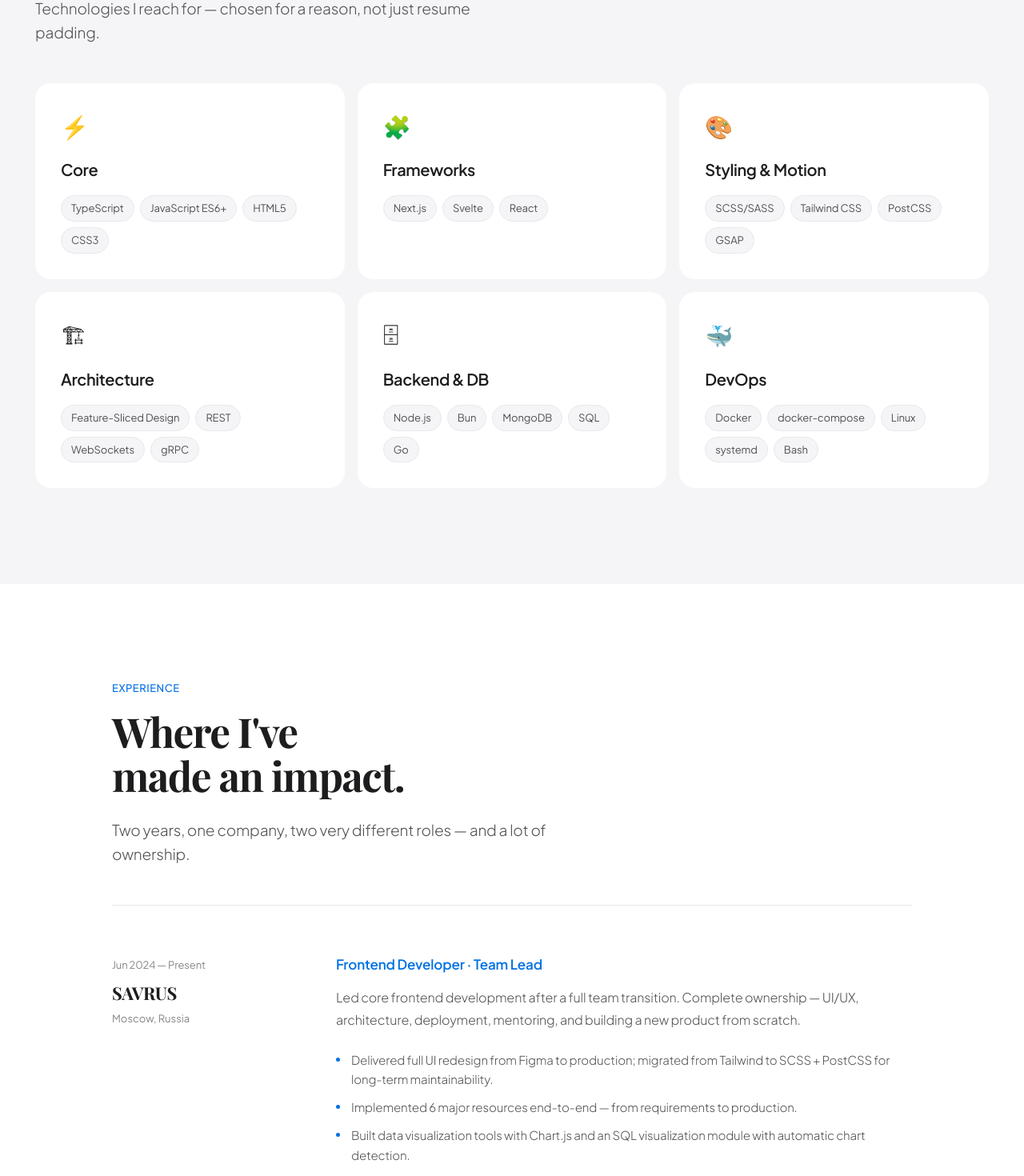
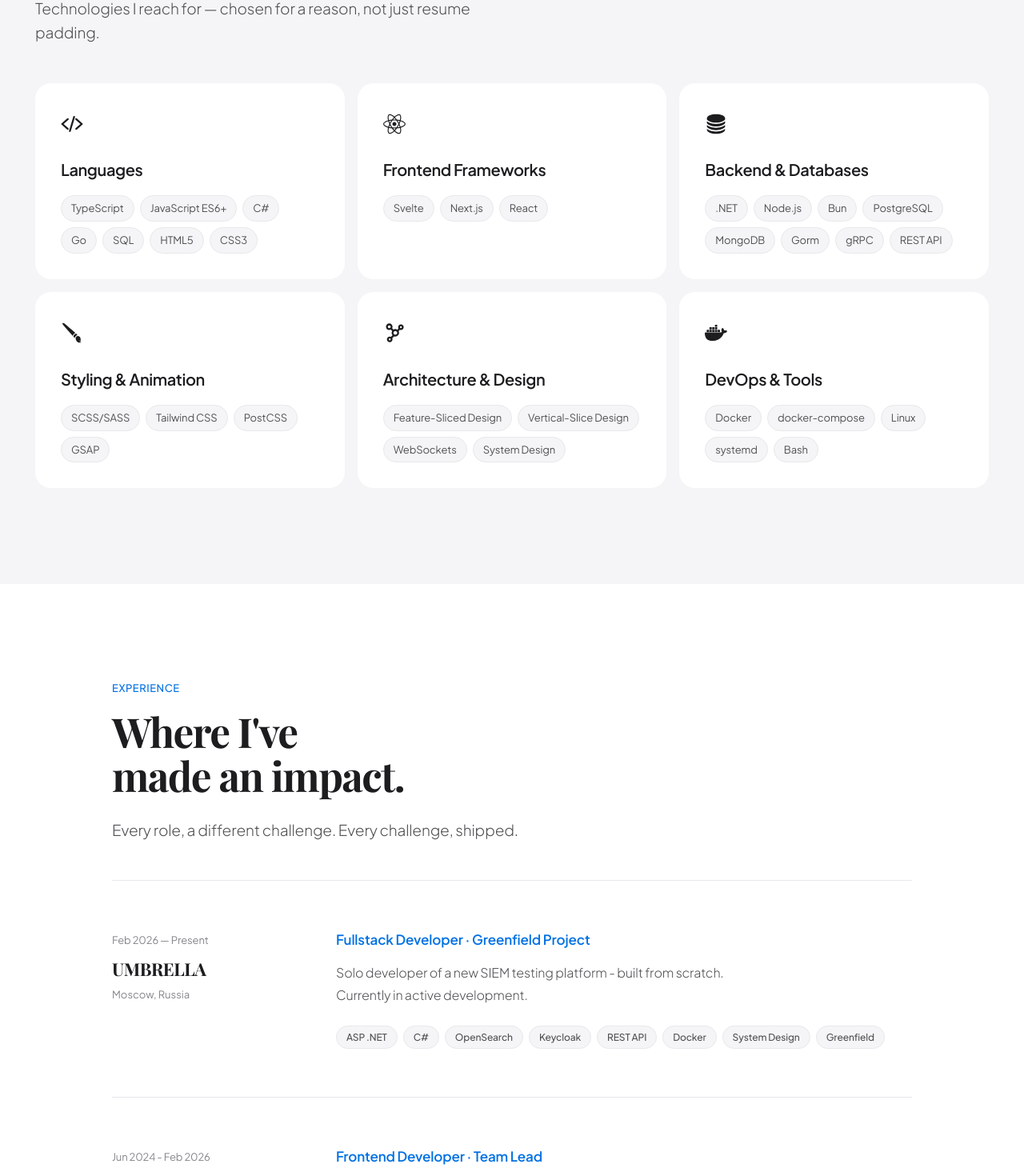
Before and after one commit to georgystavissky/personalWebsite, a Next.js app: page /personalWebsite/# in a window 1280 px wide. Shown: the part 2140-3610 px from the top of the page at 80% size. Built offline with nearby package versions, Linux system fonts and the light colour scheme; a web font is replaced by a local one.

Commit message:
Actualize info

```diff
--- a/src/components/about/About.tsx
+++ b/src/components/about/About.tsx
@@ -20,7 +20,7 @@ const About = () => {
         <div className="about-body reveal">
           <p>
             Frontend developer with
-            <strong> 2 years of commercial experience</strong>, focused on
+            <strong> 2+ years of commercial experience</strong>, focused on
             building interfaces that are fast, scalable, and genuinely pleasant
             to use.
           </p>
@@ -33,9 +33,9 @@ const About = () => {
           <p>
             I&apos;ve owned entire features from requirements to production:
             designed the architecture, built the UI, wrote the Dockerfile, and
-            shipped it. Currently leading frontend on a new product at SAVRUS —
-            and learning <strong>Go</strong> on the side because good engineers
-            don&apos;t stop.
+            shipped it. Currently developing backend for a new product at
+            UMBRELLA — and learning <strong>Go</strong> on the side because good
+            engineers don&apos;t stop.
           </p>
         </div>
 
@@ -43,9 +43,9 @@ const About = () => {
           <div className="about-card">
             <div className="card-label">Current Position</div>
             <div className="card-value">
-              Frontend Developer · Team Lead
+              Fullstack Developer
               <br />
-              SAVRUS, Moscow
+              UMBRELLA, Moscow
             </div>
           </div>
           <div className="about-card">
--- a/src/components/contact/Contact.tsx
+++ b/src/components/contact/Contact.tsx
@@ -1,6 +1,8 @@
 "use client";
+import { BsTelegram } from "react-icons/bs";
 import "./contact.scss";
 import { Playfair_Display } from "next/font/google";
+import { IoMdMail } from "react-icons/io";
 
 const playfair = Playfair_Display({
   variable: "--playfair-font",
@@ -31,10 +33,10 @@ const Contact = () => {
       </p>
       <div className="contact-actions reveal">
         <a href="https://t.me/gestoff" className="btn-white" target="_blank">
-          ↗ Telegram
+          <BsTelegram /> Telegram
         </a>
         <a onClick={handleEmail} className="btn-ghost-white">
-          ✉ Send an email
+          <IoMdMail /> Send an email
         </a>
       </div>
     </section>
--- a/src/components/experience/Experience.tsx
+++ b/src/components/experience/Experience.tsx
@@ -47,14 +47,43 @@ const Experience = () => {
           made an impact.
         </h2>
         <p className="section-sub reveal">
-          Two years, one company, two very different roles — and a lot of
-          ownership.
+          Every role, a different challenge. Every challenge, shipped.
+          {/* Started with desktop. Then frontend lead. Now building platforms from zero. */}
         </p>
 
         <div className="exp-timeline">
           <div className="exp-item">
             <div className="exp-left reveal">
-              <div className="exp-period">Jun 2024 — Present</div>
+              <div className="exp-period">Feb 2026 — Present</div>
+              <div className={`${playfair.className} exp-co`}>UMBRELLA</div>
+              <div className="exp-loc">Moscow, Russia</div>
+            </div>
+            <div className="exp-right">
+              <div className="exp-title reveal">
+                Fullstack Developer · Greenfield Project
+              </div>
+              <p className="exp-desc reveal">
+                Solo developer of a new SIEM testing platform - built from
+                scratch.
+                <br />
+                Currently in active development.
+              </p>
+              <div className="exp-chips">
+                <span className="chip">ASP .NET</span>
+                <span className="chip">C#</span>
+                <span className="chip">OpenSearch</span>
+                <span className="chip">Keycloak</span>
+                <span className="chip">REST API</span>
+                <span className="chip">Docker</span>
+                <span className="chip">System Design</span>
+                <span className="chip">Greenfield</span>
+              </div>
+            </div>
+          </div>
+
+          <div className="exp-item">
+            <div className="exp-left reveal">
+              <div className="exp-period">Jun 2024 - Feb 2026</div>
               <div className={`${playfair.className} exp-co`}>SAVRUS</div>
               <div className="exp-loc">Moscow, Russia</div>
             </div>
@@ -64,7 +93,7 @@ const Experience = () => {
               </div>
               <p className="exp-desc reveal">
                 Led core frontend development after a full team transition.
-                Complete ownership — UI/UX, architecture, deployment, mentoring,
+                Complete ownership - UI/UX, architecture, deployment, mentoring,
                 and building a new product from scratch.
               </p>
               <div className="exp-list-items">
@@ -79,7 +108,7 @@ const Experience = () => {
                 <div className="exp-point">
                   <div className="exp-point-dot"></div>
                   <span>
-                    Implemented 6 major resources end-to-end — from requirements
+                    Implemented 6 major resources end-to-end - from requirements
                     to production.
                   </span>
                 </div>
--- a/src/components/stack/Stack.tsx
+++ b/src/components/stack/Stack.tsx
@@ -1,9 +1,11 @@
-"use client";
 import { useRef } from "react";
-// import { useGSAP } from '@gsap/react';
-// import gsap from 'gsap';
 import "./stack.scss";
 import { Playfair_Display } from "next/font/google";
+import { IoCodeSlash, IoServer } from "react-icons/io5";
+import { FaReact } from "react-icons/fa";
+import { GiPaintBrush } from "react-icons/gi";
+import { BiNetworkChart } from "react-icons/bi";
+import { SiDocker } from "react-icons/si";
 
 const playfair = Playfair_Display({
   variable: "--playfair-font",
@@ -12,29 +14,6 @@ const playfair = Playfair_Display({
 
 const Stack = () => {
   const containerRef = useRef<HTMLElement>(null);
-
-  // useGSAP(() => {
-  //   const cards = containerRef.current?.querySelectorAll('.stack-card');
-
-  //   if (!cards) return;
-
-  //   cards.forEach((card) => {
-  //     const tags = card.querySelectorAll('.tag');
-
-  //     const handleMouseEnter = () => {
-  //       gsap.fromTo(tags,
-  //         { y: 6, opacity: 0.5 },
-  //         { y: 0, opacity: 1, stagger: 0.04, duration: 0.3, ease: 'power2.out' }
-  //       );
-  //     };
-
-  //     card.addEventListener('mouseenter', handleMouseEnter);
-
-  //     return () => {
-  //       card.removeEventListener('mouseenter', handleMouseEnter);
-  //     };
-  //   });
-  // }, { scope: containerRef });
 
   return (
     <section id="stack" ref={containerRef}>
@@ -52,27 +31,55 @@ const Stack = () => {
 
         <div className="stack-grid">
           <div className="stack-card reveal">
-            <span className="stack-card-icon">⚡</span>
-            <div className="stack-card-name">Core</div>
+            <span className="stack-card-icon">
+              <IoCodeSlash />
+            </span>
+            <div className="stack-card-name">Languages</div>
             <div className="tag-list">
               <span className="tag">TypeScript</span>
               <span className="tag">JavaScript ES6+</span>
+              <span className="tag">C#</span>
+              <span className="tag">Go</span>
+              <span className="tag">SQL</span>
               <span className="tag">HTML5</span>
               <span className="tag">CSS3</span>
             </div>
           </div>
+
           <div className="stack-card reveal">
-            <span className="stack-card-icon">🧩</span>
-            <div className="stack-card-name">Frameworks</div>
+            <span className="stack-card-icon">
+              <FaReact />
+            </span>
+            <div className="stack-card-name">Frontend Frameworks</div>
             <div className="tag-list">
+              <span className="tag">Svelte</span>
               <span className="tag">Next.js</span>
-              <span className="tag">Svelte</span>
               <span className="tag">React</span>
             </div>
           </div>
+
           <div className="stack-card reveal">
-            <span className="stack-card-icon">🎨</span>
-            <div className="stack-card-name">Styling & Motion</div>
+            <span className="stack-card-icon">
+              <IoServer />
+            </span>
+            <div className="stack-card-name">Backend & Databases</div>
+            <div className="tag-list">
+              <span className="tag">.NET</span>
+              <span className="tag">Node.js</span>
+              <span className="tag">Bun</span>
+              <span className="tag">PostgreSQL</span>
+              <span className="tag">MongoDB</span>
+              <span className="tag">Gorm</span>
+              <span className="tag">gRPC</span>
+              <span className="tag">REST API</span>
+            </div>
+          </div>
+
+          <div className="stack-card reveal">
+            <span className="stack-card-icon">
+              <GiPaintBrush />
+            </span>
+            <div className="stack-card-name">Styling & Animation</div>
             <div className="tag-list">
               <span className="tag">SCSS/SASS</span>
               <span className="tag">Tailwind CSS</span>
@@ -80,30 +87,25 @@ const Stack = () => {
               <span className="tag">GSAP</span>
             </div>
           </div>
+
           <div className="stack-card reveal">
-            <span className="stack-card-icon">🏗</span>
-            <div className="stack-card-name">Architecture</div>
+            <span className="stack-card-icon">
+              <BiNetworkChart />
+            </span>
+            <div className="stack-card-name">Architecture & Design</div>
             <div className="tag-list">
               <span className="tag">Feature-Sliced Design</span>
-              <span className="tag">REST</span>
+              <span className="tag">Vertical-Slice Design</span>
               <span className="tag">WebSockets</span>
-              <span className="tag">gRPC</span>
+              <span className="tag">System Design</span>
             </div>
           </div>
+
           <div className="stack-card reveal">
-            <span className="stack-card-icon">🗄</span>
-            <div className="stack-card-name">Backend & DB</div>
-            <div className="tag-list">
-              <span className="tag">Node.js</span>
-              <span className="tag">Bun</span>
-              <span className="tag">MongoDB</span>
-              <span className="tag">SQL</span>
-              <span className="tag">Go</span>
-            </div>
-          </div>
-          <div className="stack-card reveal">
-            <span className="stack-card-icon">🐳</span>
-            <div className="stack-card-name">DevOps</div>
+            <span className="stack-card-icon">
+              <SiDocker />
+            </span>
+            <div className="stack-card-name">DevOps & Tools</div>
             <div className="tag-list">
               <span className="tag">Docker</span>
               <span className="tag">docker-compose</span>
```
